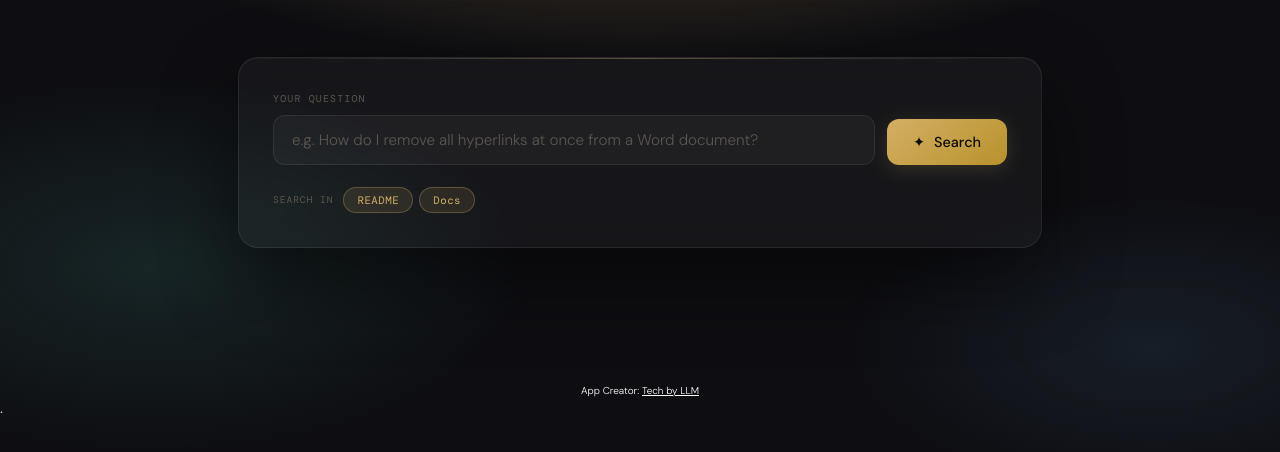
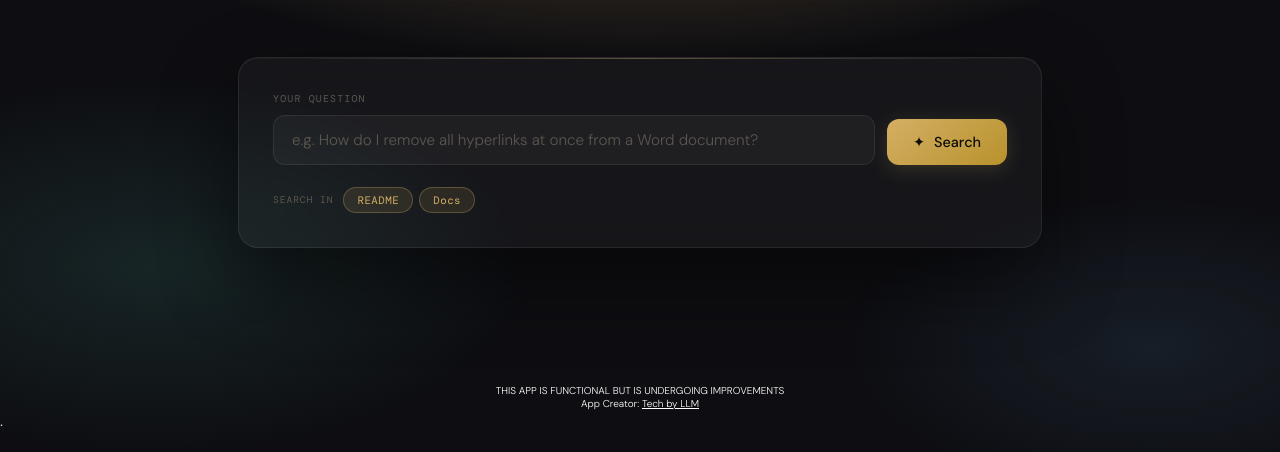
Before and after one commit to techbyllm/techtips1, a website: page index.html in a window 1280 px wide. Shown: the part 254-706 px from the top of the page. Drawn offline with nearby package versions, Linux system fonts and the light colour scheme; a web font is replaced by a local one.

Commit message:
Add files via upload

```diff
--- a/index.html
+++ b/index.html
@@ -236,6 +236,7 @@ async function startSearch(){
 document.getElementById('queryInput').addEventListener('keydown',e=>{if(e.key==='Enter')startSearch()});
 </script>
 
+<p style="color: #FFFFFF; text-align: center; font-size: 10px">THIS APP IS FUNCTIONAL BUT IS UNDERGOING IMPROVEMENTS</p>
 <p style="color: #FFFFFF; text-align: center; font-size: 10px">App Creator: <a href = "https://techbyllm.com" target="_blank" rel="noopener noreferrer" style="color: #FFFFFF">Tech by LLM</a></p>
 <p>.</p>
 
```
